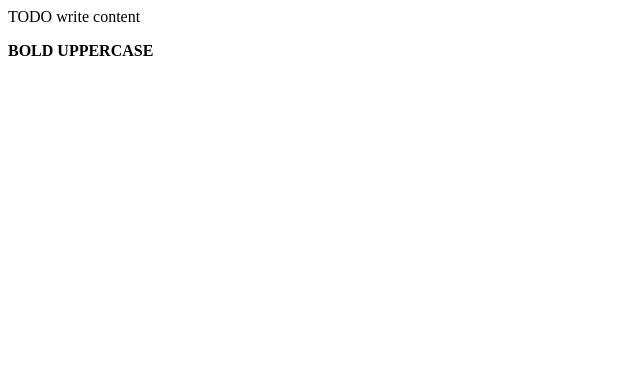
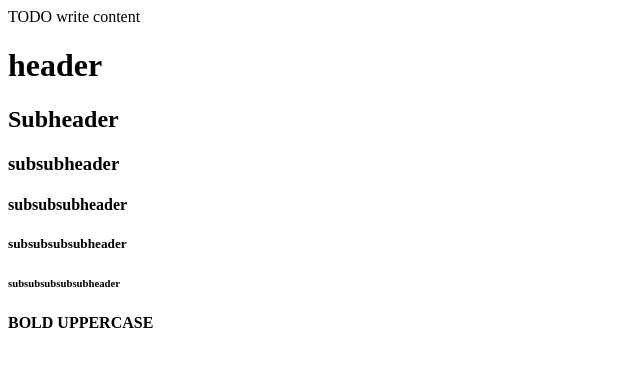
Before and after one commit to I-can-have-a-long-username-if-I-want-to/two-thousand-seventeen_hyper-text-markup-languauge, a website: page Hi quality webs/public_html/index.html in a window 1280 px wide. Shown: the whole page, without its empty margins (0-640 px from the left). Drawn offline with Linux system fonts and the light colour scheme.

Commit message:
added headers
        <h1>header<br></h1>
        <h2>Subheader<br></h2>
        <h3>subsubheader<br></h3>
        <h4>subsubsubheader<br></h4>
        <h5>subsubsubsubheader<br></h5>
        <h6>subsubsubsubsubheader<br></h6>

```diff
--- a/Hi quality webs/public_html/index.html
+++ b/Hi quality webs/public_html/index.html
@@ -12,6 +12,12 @@ and open the template in the editor.
     </head>
     <body>
         <div>TODO write content</div>
+        <h1>header<br></h1>
+        <h2>Subheader<br></h2>
+        <h3>subsubheader<br></h3>
+        <h4>subsubsubheader<br></h4>
+        <h5>subsubsubsubheader<br></h5>
+        <h6>subsubsubsubsubheader<br></h6>
         <p><strong>BOLD UPPERCASE</strong></p>
     </body>
 </html>
```
